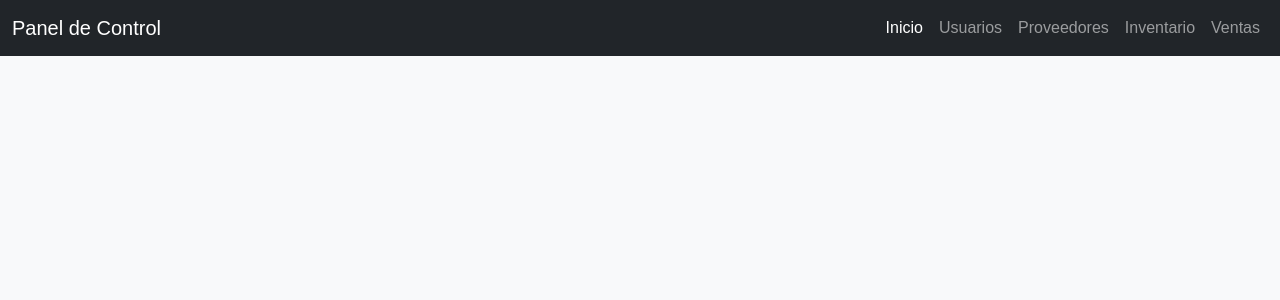
After one commit to tomas-tissera/Gestor-Stock, a Django app: template myproject/myapp/templates/base.html in a window 1280 px wide. The commit adds this page. Shown: the top 300 px of the page. Run offline with Django 5.2, Linux system fonts and the light colour scheme; the template is opened without the code that fills it, so the values that code supplies are empty.

Commit message:
se agrego navbar por rol

```diff
--- /dev/null
+++ b/myproject/myapp/templates/base.html
@@ -0,0 +1,26 @@
+<!DOCTYPE html>
+<html lang="es">
+<head>
+    <meta charset="UTF-8">
+    <meta name="viewport" content="width=device-width, initial-scale=1.0">
+    <title>{% block title %}Panel de Control{% endblock %}</title>
+
+    <!-- Incluir Bootstrap desde CDN -->
+    <link href="https://cdn.jsdelivr.net/npm/bootstrap@5.3.0-alpha1/dist/css/bootstrap.min.css" rel="stylesheet">
+    <!-- Enlazar el archivo CSS personalizado -->
+    {% load static %}
+    <link href="{% static 'css/styles.css' %}" rel="stylesheet">
+</head>
+<body class="bg-light">
+    <!-- Barra de navegación -->
+    {% include 'navbar.html' %}
+
+    <!-- Contenido principal -->
+    <div class="container mt-4">
+        {% block content %}{% endblock %}
+    </div>
+
+    <!-- Incluir el script de Bootstrap -->
+    <script src="https://cdn.jsdelivr.net/npm/bootstrap@5.3.0-alpha1/dist/js/bootstrap.bundle.min.js"></script>
+</body>
+</html>
--- a/myproject/myapp/templates/home.html
+++ b/myproject/myapp/templates/home.html
@@ -6,6 +6,6 @@
 </head>
 <body>
     <h1>Bienvenido a la página de inicio</h1>
-    <p><a href="{% url 'role_based_view' %}">Ir a la vista de roles</a></p>
+    <p><a href="{% url 'role_based_view' %}">Inicio de Seccion</a></p>
 </body>
 </html>
--- /dev/null
+++ b/myproject/myapp/templates/navbar.html
@@ -0,0 +1,40 @@
+{% load static %}
+
+<!-- Barra de navegación -->
+<nav class="navbar navbar-expand-lg navbar-dark bg-dark">
+  <div class="container-fluid">
+    <a class="navbar-brand" href="#">Panel de Control</a>
+    <button class="navbar-toggler" type="button" data-bs-toggle="collapse" data-bs-target="#navbarNav" aria-controls="navbarNav" aria-expanded="false" aria-label="Toggle navigation">
+      <span class="navbar-toggler-icon"></span>
+    </button>
+    <div class="collapse navbar-collapse" id="navbarNav">
+      <ul class="navbar-nav ms-auto">
+        <li class="nav-item">
+          <a class="nav-link active" href="#">Inicio</a>
+        </li>
+        <li class="nav-item">
+          <a class="nav-link" href="#">Usuarios</a>
+        </li>
+        <li class="nav-item">
+          <a class="nav-link" href="#">Proveedores</a>
+        </li>
+        <li class="nav-item">
+          <a class="nav-link" href="#">Inventario</a>
+        </li>
+        <li class="nav-item">
+          <a class="nav-link" href="#">Ventas</a>
+        </li>
+        <!-- Mostrar según el rol del usuario -->
+        {% if user.role == 'empleado' %}
+          <li class="nav-item">
+            <a class="nav-link" href="#">Empleado Dashboard</a>
+          </li>
+        {% elif user.role == 'encargado' %}
+          <li class="nav-item">
+            <a class="nav-link" href="#">Encargado Dashboard</a>
+          </li>
+        {% endif %}
+      </ul>
+    </div>
+  </div>
+</nav>
--- a/myproject/myapp/templates/role_based_template.html
+++ b/myproject/myapp/templates/role_based_template.html
@@ -42,7 +42,7 @@
             <div class="col-md-9 col-lg-10 main-content p-4">
                 <h2 class="welcome-message mb-4">Bienvenido, {{ user.username }}!</h2>
 
-                {% if user.role == 'empleado' %}
+                {% if role == 'Empleado' %}
                     <div class="alert alert-info role-alert" role="alert">
                         Estás logueado como **Empleado**. Aquí podrás gestionar ventas, clientes e inventario.
                     </div>
@@ -58,7 +58,7 @@
                             <a href="#" class="btn btn-danger action-btn w-100">Realizar Venta</a>
                         </div>
                     </div>
-                {% elif user.role == 'encargado' %}
+                {% elif role == 'Encargado' %}
                     <div class="alert alert-warning role-alert" role="alert">
                         Estás logueado como **Encargado**. Aquí podrás gestionar empleados, inventarios y más.
                     </div>
--- a/myproject/myapp/urls.py
+++ b/myproject/myapp/urls.py
@@ -1,7 +1,10 @@
 from django.urls import path
 from . import views
+from django.contrib.auth.views import LogoutView
 
 urlpatterns = [
-    path('', views.home_view, name='login'),  # Vista para la raíz
+    path('login/', views.home_view, name='login'),  # Vista para la raíz
     path('role-based/', views.role_based_view, name='role_based_view'),
+    path('logout/', LogoutView.as_view(), name='logout'),  # Aquí debe ser 'logout'
+
 ]
--- a/myproject/myapp/views.py
+++ b/myproject/myapp/views.py
@@ -18,7 +18,7 @@ def role_based_view(request):
         role = 'Invitado'  # Si el usuario no tiene rol asignado
 
     # Pasa el rol a la plantilla
-    return render(request, 'role_based_template.html', {'role': role})
+    role_based_view
 
 
 def home_view(request):
```
Also changed, not shown: myproject/db.sqlite3.
